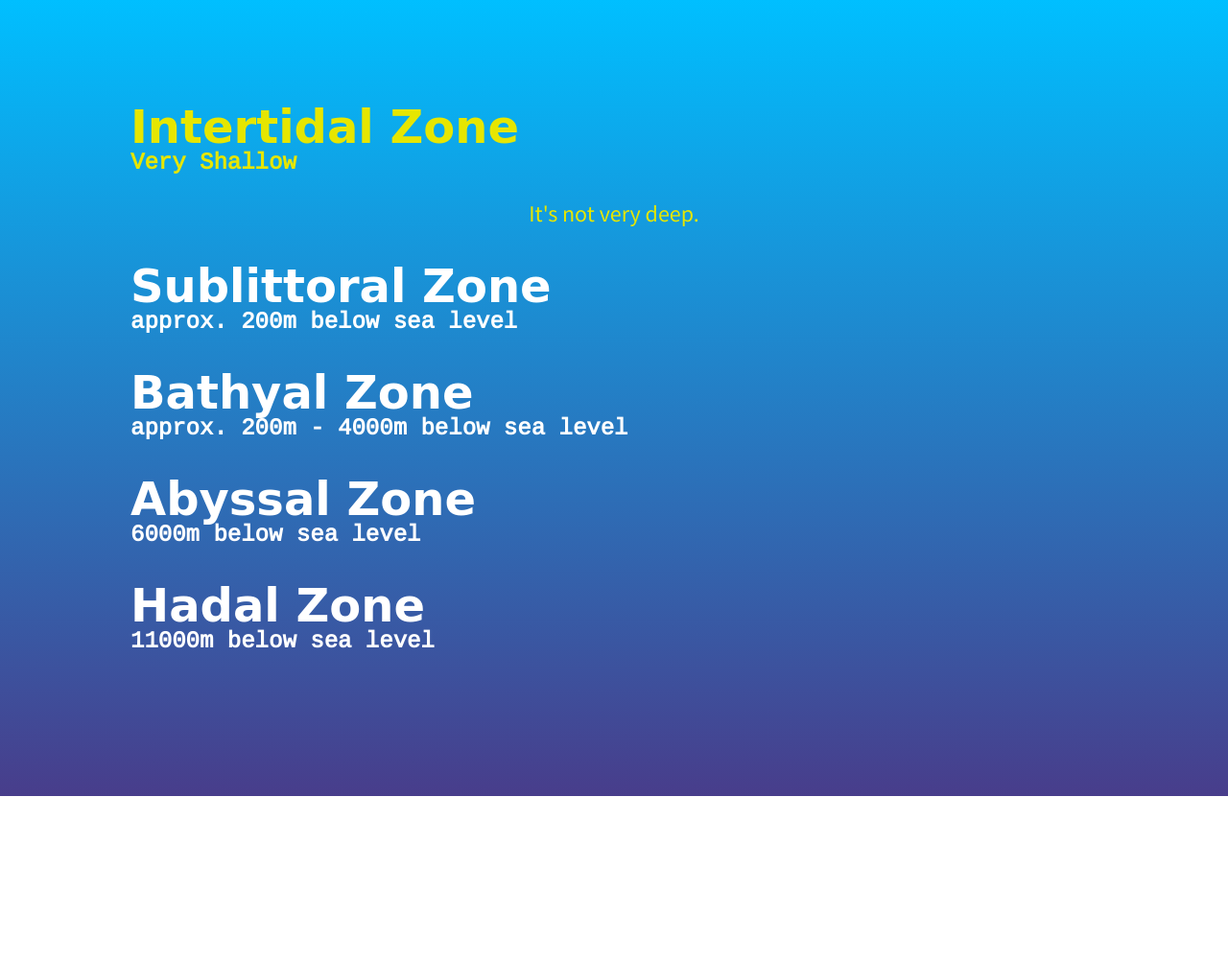
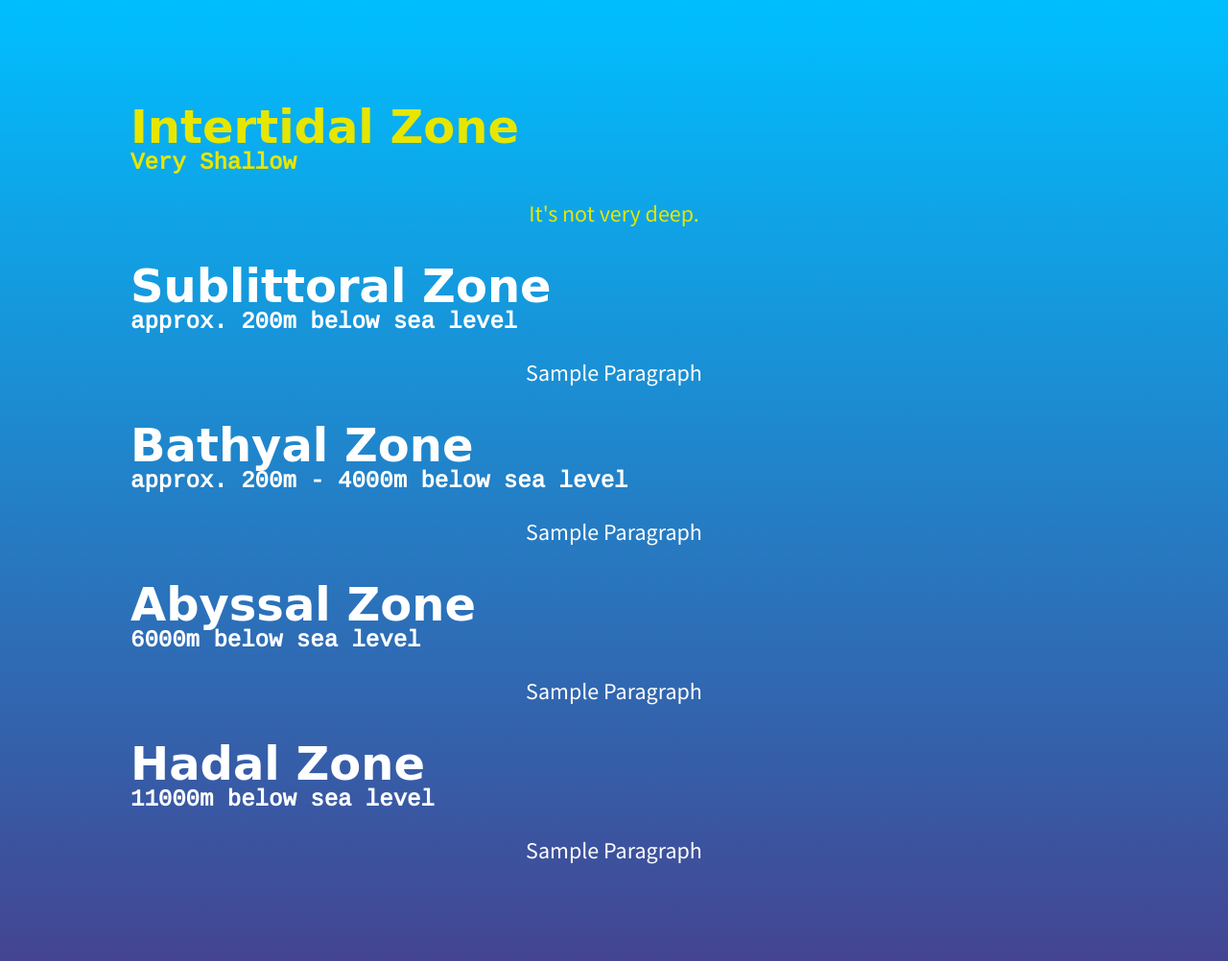
Before and after one commit to 12beesinatrenchcoat/ecologything, a plain HTML site: page index.html in a window 1280 px wide. Shown: the whole page at 96% size. Before the commit the page ends 830 px from the top, so only its background shows below. Drawn offline with Linux system fonts and the light colour scheme; a web font is replaced by a local one.

Commit message:
adding some sample paragraphs
I can't edit code well on a chromebook. ;-;

```diff
--- a/index.html
+++ b/index.html
@@ -16,17 +16,21 @@
 	<div id= sublitorral>
 		<h1>Sublittoral Zone</h1>
 		<h2>approx. 200m below sea level</h2>
+		<p>Sample Paragraph</p>
 	</div>
 	<div id = bathyal>
 		<h1>Bathyal Zone</h1>
 		<h2>approx. 200m - 4000m below sea level</h2>
+		<p>Sample Paragraph</p>
 	</div>
 	<div id = abyssal>
 		<h1>Abyssal Zone</h1>
 		<h2>6000m below sea level</h2>
+		<p>Sample Paragraph</p>
 	</div>
 	<div id = hadal>
 		<h1>Hadal Zone</h1>
 		<h2>11000m below sea level</h2>
+		<p>Sample Paragraph</p>
 	</div>
 </body>
```
